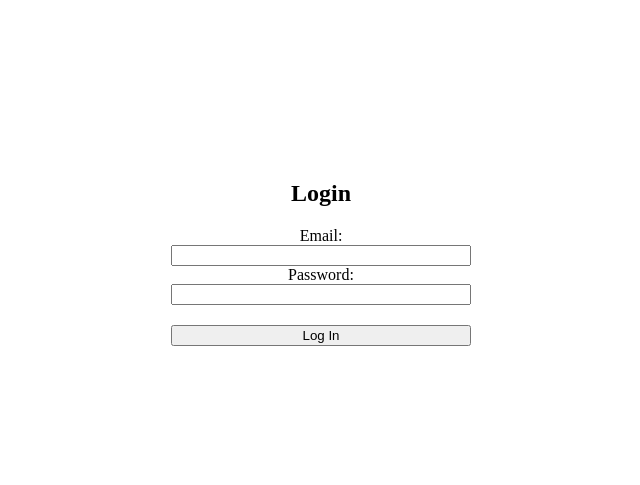
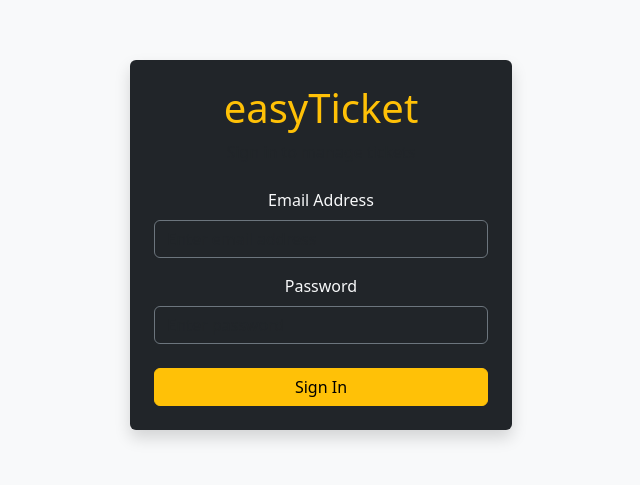
Before and after one commit to tawab2001/booking_project, a React (Vite) app: page /Logein in a window 1280 px wide. Shown: the part 187-672 px from the top of the page, without its empty margins (319-959 px from the left). Built offline with nearby package versions, Linux system fonts and the light colour scheme.

Commit message:
push login page

```diff
--- a/src/pages/Logein/logein.jsx
+++ b/src/pages/Logein/logein.jsx
@@ -1,40 +1,92 @@
-import React, { useState } from 'react';
+import React, { useState } from "react";
+import { Container, Row, Col, Form, Button, Alert } from "react-bootstrap";
+import "bootstrap/dist/css/bootstrap.min.css";
 
-const Logein = () => {
-    const [email, setEmail] = useState('');
-    const [password, setPassword] = useState('');
+const LoginPage = () => {
+  const [email, setEmail] = useState("");
+  const [password, setPassword] = useState("");
+  const [error, setError] = useState("");
+  const [isLoading, setIsLoading] = useState(false);
 
-    const handleSubmit = (e) => {
+  const handleSubmit = async (e) => {
     e.preventDefault();
-        // Add login logic here
-        console.log('Email:', email);
-        console.log('Password:', password);
+    setError("");
+
+    if (!email || !password) {
+      setError("Please fill in all fields");
+      return;
+    }
+
+    try {
+      setIsLoading(true);
+      await new Promise((resolve) => setTimeout(resolve, 1500));
+      console.log("Login successful:", { email, password });
+    } catch (err) {
+      setError("An error occurred during login");
+    } finally {
+      setIsLoading(false);
+    }
   };
 
   return (
-        <div style={{ display: 'flex', justifyContent: 'center', alignItems: 'center', height: '100vh' }}>
-            <form onSubmit={handleSubmit} style={{ display: 'flex', flexDirection: 'column', width: '300px' }}>
-                <h2>Login</h2>
-                <label htmlFor="email">Email:</label>
-                <input
+    <Container
+      fluid
+      className="min-vh-100 d-flex align-items-center justify-content-center bg-light p-0"
+      style={{ width: "100%", height: "100%" }}
+    >
+      <Row className="justify-content-center m-0" style={{ width: "100%" }}>
+        <Col
+          xs={11}
+          sm={8}
+          md={6}
+          lg={4}
+          className="d-flex align-items-center justify-content-center"
+        >
+          <div className="p-4 shadow rounded bg-dark text-light w-100">
+            <div className="text-center mb-4">
+              <h1 className="text-warning">easyTicket</h1>
+              <p className="text-muted">Sign in to manage tickets</p>
+            </div>
+
+            {error && <Alert variant="danger">{error}</Alert>}
+
+            <Form onSubmit={handleSubmit} className="d-flex flex-column gap-3">
+              <Form.Group>
+                <Form.Label>Email Address</Form.Label>
+                <Form.Control
                   type="email"
-                    id="email"
+                  placeholder="Enter email address"
                   value={email}
                   onChange={(e) => setEmail(e.target.value)}
-                    required
+                  className="bg-dark text-light border-secondary"
                 />
-                <label htmlFor="password">Password:</label>
-                <input
+              </Form.Group>
+
+              <Form.Group>
+                <Form.Label>Password</Form.Label>
+                <Form.Control
                   type="password"
-                    id="password"
+                  placeholder="Enter password"
                   value={password}
                   onChange={(e) => setPassword(e.target.value)}
-                    required
+                  className="bg-dark text-light border-secondary"
                 />
-                <button type="submit" style={{ marginTop: '20px' }}>Log In</button>
-            </form>
+              </Form.Group>
+
+              <Button
+                variant="warning"
+                type="submit"
+                className="w-100 mt-2"
+                disabled={isLoading}
+              >
+                {isLoading ? "Processing..." : "Sign In"}
+              </Button>
+            </Form>
           </div>
+        </Col>
+      </Row>
+    </Container>
   );
 };
 
-export default Logein;
+export default LoginPage;
```
Lines whose indentation alone changed are shown as unchanged.
